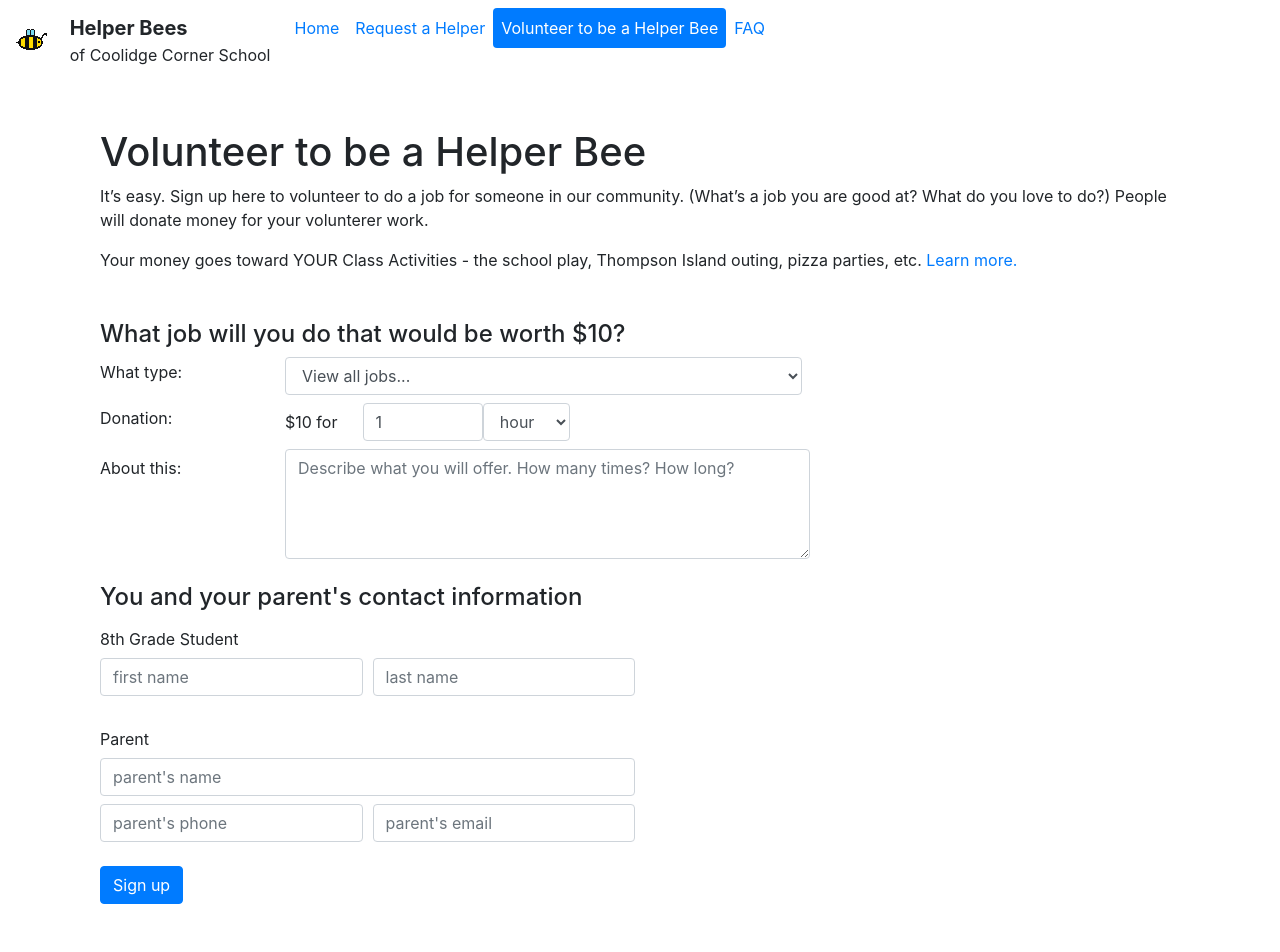
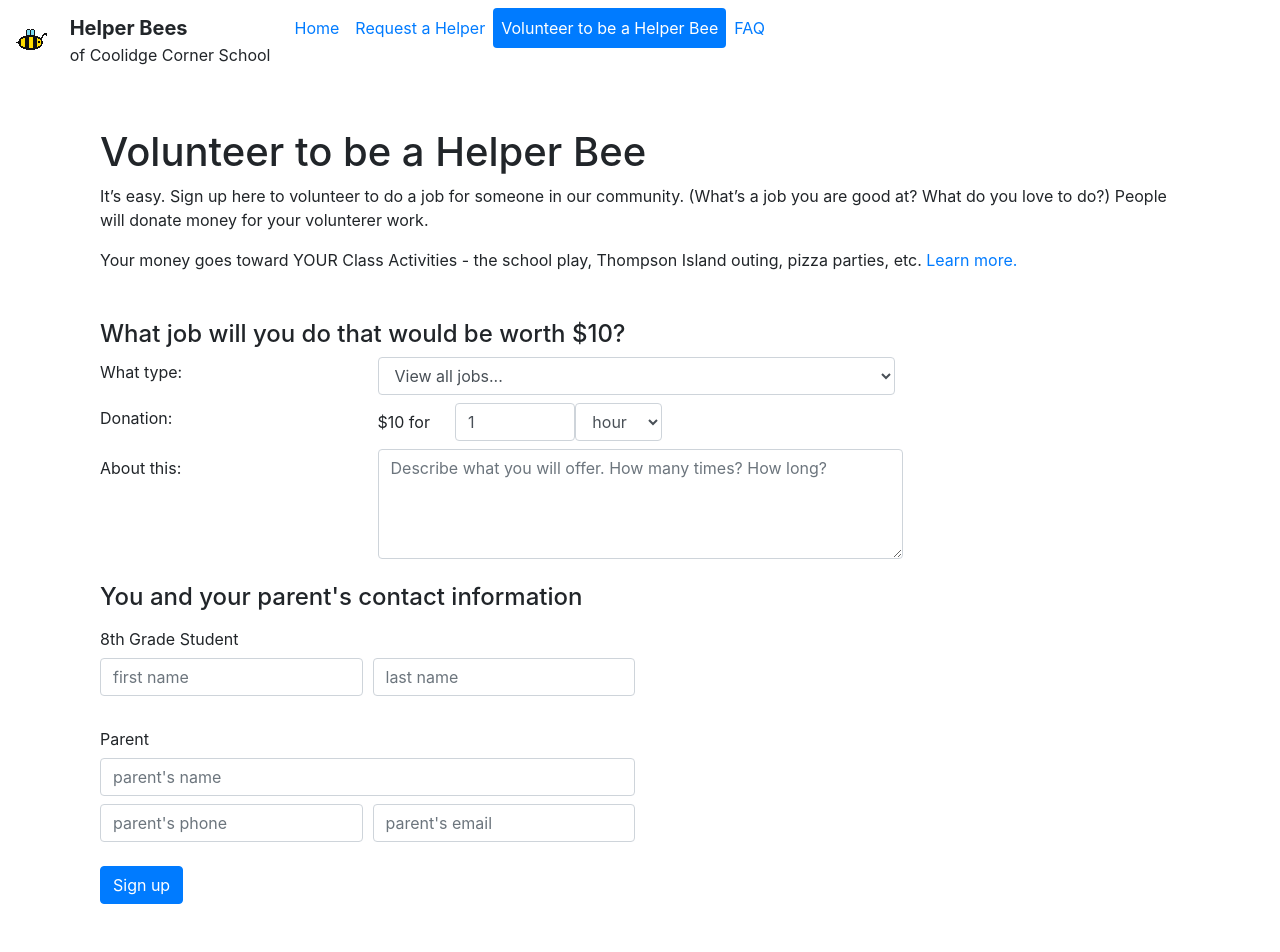
Before and after one commit to CoolidgeCornerSchool/helperbees, a Jekyll site: the page built from volunteer.html, in a window 1280 px wide. Built offline with Jekyll 4.4.1, drawn with Linux system fonts in a browser that asks for light colours; comment, search, counter and statistics services are not loaded.

Commit message:
prevent "Donation" from overlapping with "$10" on mobile

```diff
--- a/volunteer.html
+++ b/volunteer.html
@@ -38,7 +38,7 @@
   <h4 class="mt-5">What job will you do that would be worth $10?</h4>
 
   <div class="form-group row align-items-center mb-2">
-    <label class="col-2" for="offer_type">What type:</label>
+    <label class="col-3" for="offer_type">What type:</label>
     <div class="col-6 form-inline">
       <select class="form-control col mr-2" id="offer_type" name="offer_type" required>
         <option value="choose">View all jobs...</option>
@@ -51,7 +51,7 @@
   </div>
 
   <div class="form-group row align-items-center mb-2">
-    <label class="col-2" for="10-for">Donation: </label>
+    <label class="col-3" for="10-for">Donation: </label>
     <div class="col-1" id="10-for">$10 for</div>
     <div class="form-inline" id="offer_per">
       <input type="number" class="d-inline-block col-4 form-control" id="offer_per_hour" name="offer_per_hour" value="1"/>
@@ -64,7 +64,7 @@
   </div>
 
   <div class="form-group row mb-2">
-      <label class="col-2 col-form-label" for="offer_description">About this:</label>
+      <label class="col-3 col-form-label" for="offer_description">About this:</label>
       <div class="col-6">
         <textarea rows="4" class="form-control" name="offer_description"
 		  placeholder="Describe what you will offer. How many times? How long?" required></textarea>
```
